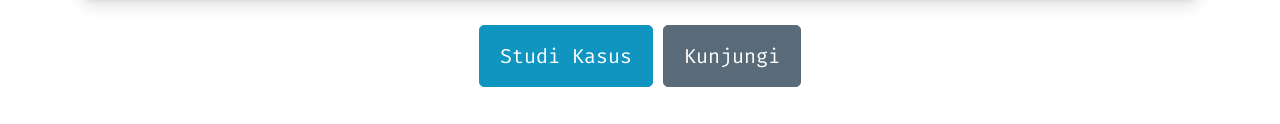
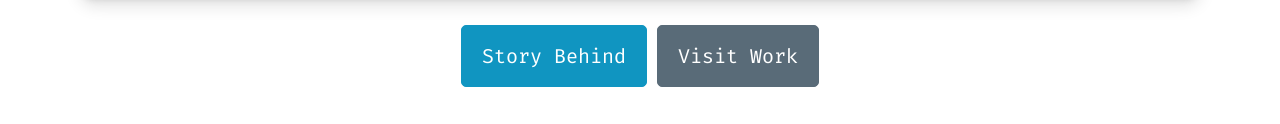
Before and after one commit to radenpioneer/radenpioneer.blog, an Astro site: page / in a window 1280 px wide. Shown: the part 1092-1216 px from the top of the page. Built offline with nearby package versions, Linux system fonts and the light colour scheme; Astro itself is replaced by a stand-in of ours.

Commit message:
change button name

```diff
--- a/src/components/home/featured.tsx
+++ b/src/components/home/featured.tsx
@@ -37,10 +37,10 @@ const HomeFeatured: FC<{
       </figure>
       <footer>
         <a href={url} role="button">
-          Studi Kasus
+          Story Behind
         </a>
         <a href={link} className="secondary" role="button">
-          Kunjungi
+          Visit Work
         </a>
       </footer>
     </article>
```
